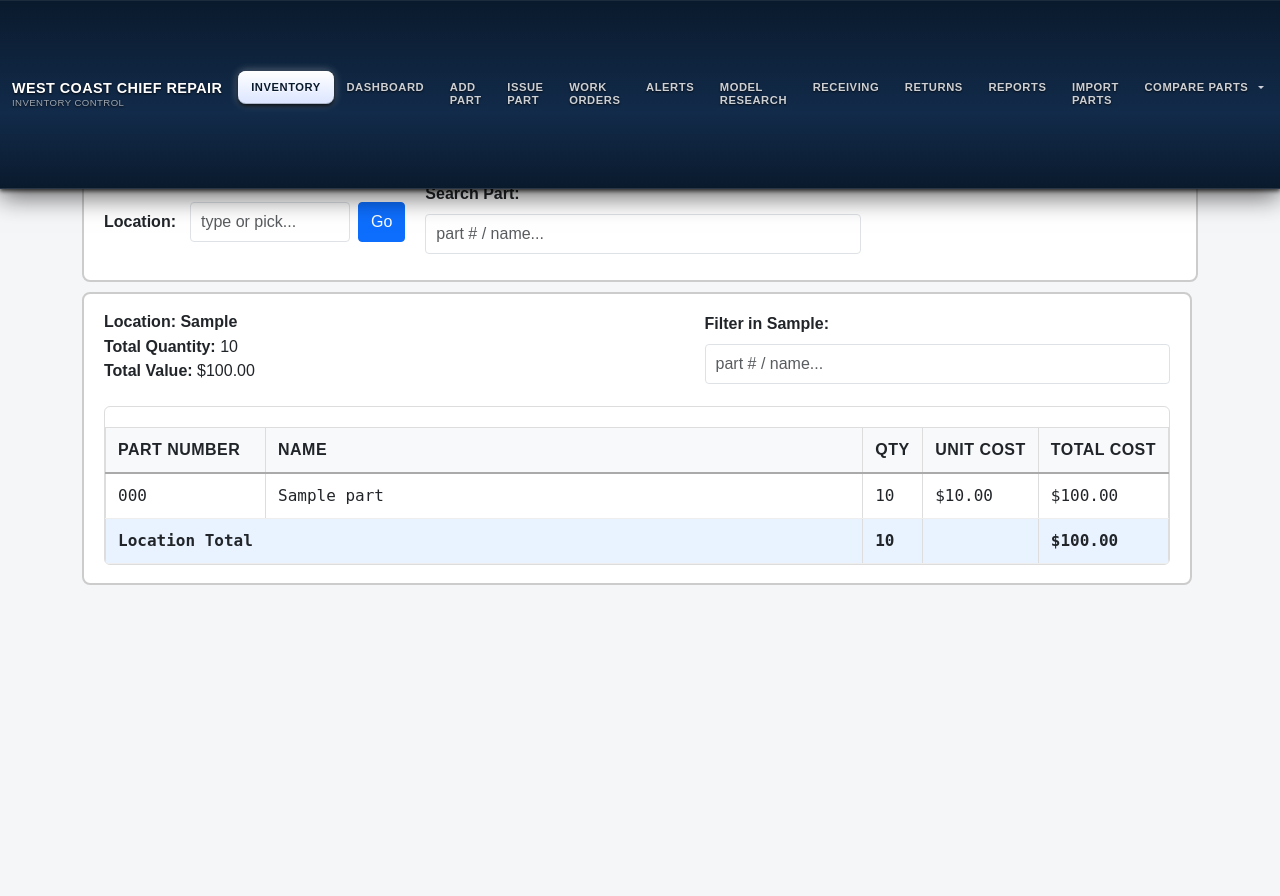
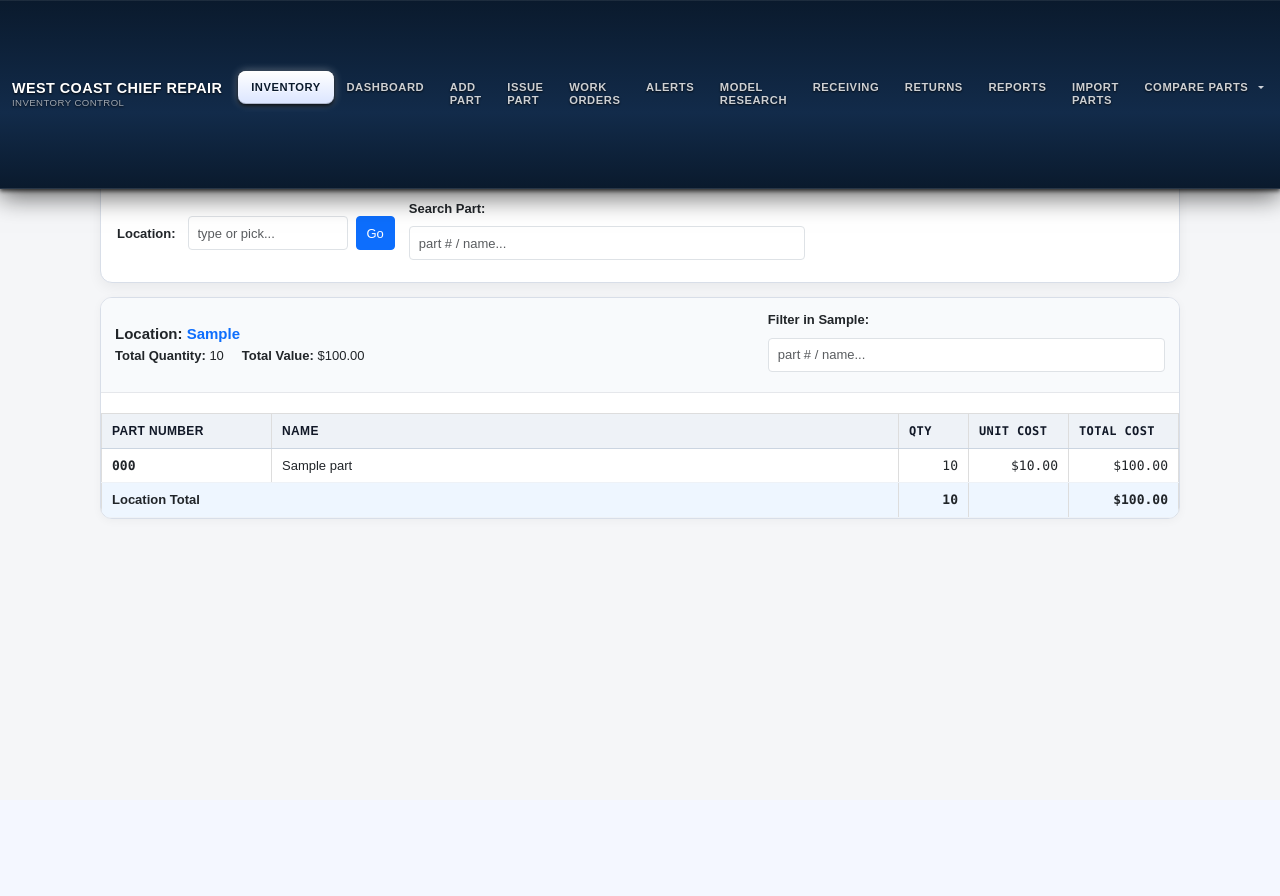
Before and after one commit to sqakross/WEAT_COAST, a Flask app: page /dashboard/location_report in a window 1280 px wide. After the commit the page ends 520 px from the top, so only its background shows below. Run offline with Flask 3, Linux system fonts and the light colour scheme; a user stored in the database is signed in; tables that the repository leaves empty hold one stand-in row (values such as "Sample post").

```diff
--- a/templates/location_report.html
+++ b/templates/location_report.html
@@ -3,60 +3,219 @@
 
 <style>
   .inventory-report-page {
-    display: flex;
-    flex-direction: column;
-    height: calc(100vh - 60px);
-    max-height: calc(100vh - 60px);
-    font-size: 1.1rem;
+    max-width: 1380px;
+    margin: 0 auto;
+    padding: 14px 18px 40px;
+    font-size: 14px;
   }
+
   .sticky-toolbar {
     position: sticky;
-    top: 0;
+    top: 58px;
     z-index: 100;
+    background: #ffffff;
+    border: 1px solid #d8dee8;
+    border-radius: 12px;
+    padding: 14px 16px;
+    margin-bottom: 14px;
+    box-shadow: 0 4px 14px rgba(0,0,0,.06);
+  }
+
+  .toolbar-row1,
+  .toolbar-row2 {
+    display: flex;
+    flex-wrap: wrap;
+    align-items: center;
+    gap: 10px 14px;
+  }
+
+  .toolbar-row1 {
+    margin-bottom: 10px;
+  }
+
+  .left-actions {
+    display: flex;
+    flex-wrap: wrap;
+    gap: 8px;
+    align-items: center;
+  }
+
+  .toolbar-summary {
+    margin-left: auto;
+    font-size: 13px;
+    line-height: 1.45;
+    background: #f8fafc;
+    border: 1px solid #e5e7eb;
+    border-radius: 10px;
+    padding: 8px 12px;
+    min-width: 230px;
+  }
+
+  .label-inline {
+    font-size: 13px;
+    font-weight: 700;
+    margin-right: 4px;
+    white-space: nowrap;
+  }
+
+  .form-control-sm {
+    font-size: 13px;
+    height: 34px;
+    padding: 6px 9px;
+  }
+
+  .btn-sm {
+    font-size: 13px;
+    height: 34px;
+    padding: 6px 10px;
+  }
+
+  .locations-scroll-area {
+    overflow: visible;
+    padding-right: 0;
+  }
+
+  .location-card {
+    border: 1px solid #d8dee8;
+    border-radius: 12px;
     background: #fff;
-    border: 2px solid #ccc;
-    border-radius: 8px;
-    padding: 18px 20px;
-    margin-bottom: 10px;
-    font-size: 1.05rem;
-    line-height: 1.5;
+    padding: 0;
+    margin-bottom: 18px;
+    box-shadow: 0 2px 10px rgba(0,0,0,.04);
+    overflow: hidden;
   }
-  .toolbar-row1, .toolbar-row2 {
-    display: flex; flex-wrap: wrap; align-items: center; gap: 16px 20px;
+
+  .location-header {
+    display: flex;
+    flex-wrap: wrap;
+    align-items: center;
+    justify-content: space-between;
+    gap: 10px 16px;
+    padding: 12px 14px;
+    background: #f8fafc;
+    border-bottom: 1px solid #e5e7eb;
   }
-  .toolbar-row1 .left-actions { display: flex; flex-wrap: wrap; gap: 12px; align-items: center; }
-  .toolbar-summary { font-size: 1rem; line-height: 1.5; }
-  .toolbar-summary div { white-space: nowrap; }
-  .label-inline { font-size: 1rem; font-weight: 600; margin-right: 6px; white-space: nowrap; }
-  .form-control-sm { font-size: 1rem; padding: 8px 10px; height: 40px; line-height: 1.4; min-width: 140px; }
-  .btn-sm { font-size: 1rem; padding: 8px 12px; height: 40px; line-height: 1.4; }
-  .locations-scroll-area { flex: 1 1 auto; min-height: 0; overflow-y: auto; padding-right: 6px; font-size: 1.1rem; }
-  .location-card {
-    border: 2px solid #ccc; border-radius: 8px; background: #fff; padding: 18px 20px; margin-bottom: 20px;
-    display: flex; flex-direction: column; min-height: 260px; max-height: 480px; font-size: 1rem; line-height: 1.5;
+
+  .location-header h4 {
+    font-size: 15px;
+    font-weight: 800;
+    margin: 0 0 4px;
   }
-  .location-header { display: flex; flex-wrap: wrap; align-items: flex-start; justify-content: space-between; margin-bottom: 14px; row-gap: 8px; }
-  .location-header h4 { font-size: 1.2rem; font-weight: 600; margin: 0 0 6px 0; }
-  .location-meta { font-size: 1rem; line-height: 1.5; }
-  .location-header .form-control-sm { min-width: 200px; }
-  .match-count { font-size: 0.9rem; color: #555; min-width: 90px; line-height: 1.4; }
-  .table-wrapper { flex: 1 1 auto; min-height: 0; overflow-y: auto; border: 1px solid #ddd; border-radius: 6px; }
-  table.location-table { width: 100%; border-collapse: collapse; font-size: 1rem; line-height: 1.5; }
+
+  .location-name {
+    color: #0d6efd;
+  }
+
+  .location-meta {
+    display: flex;
+    flex-wrap: wrap;
+    gap: 8px 18px;
+    font-size: 13px;
+    line-height: 1.35;
+  }
+
+  .match-count {
+    font-size: 12px;
+    color: #64748b;
+    min-width: 80px;
+  }
+
+  .table-wrapper {
+    overflow-x: auto;
+    overflow-y: visible;
+    border: 0;
+    border-radius: 0;
+  }
+
+  table.location-table {
+    width: 100%;
+    border-collapse: collapse;
+    font-size: 13px;
+    line-height: 1.35;
+  }
+
   table.location-table thead th {
-    position: sticky; top: 0; background: #f8f9fa; z-index: 10; border-bottom: 2px solid #aaa;
-    text-align: left; padding: 10px 12px; white-space: nowrap; font-size: 1rem; font-weight: 600;
+    background: #eef2f7;
+    color: #111827;
+    border-bottom: 1px solid #cbd5e1;
+    text-align: left;
+    padding: 9px 10px;
+    white-space: nowrap;
+    font-size: 12px;
+    font-weight: 800;
+    text-transform: uppercase;
+}
+
+  table.location-table tbody td {
+    border-bottom: 1px solid #eef2f7;
+    padding: 8px 10px;
+    vertical-align: middle;
+    font-size: 13px;
   }
-  table.location-table tbody td { border-bottom: 1px solid #eee; padding: 10px 12px; vertical-align: top; font-family: monospace; font-size: 1rem; }
-  tr.location-total-row { background: #e9f3ff; font-weight: 700; font-size: 1rem; }
-  .no-results { padding: .75rem 1rem; margin: .5rem 0; border-radius: .5rem; border: 1px dashed #bbb; color: #555; }
+
+  table.location-table tbody tr:hover {
+    background: #f8fbff;
+  }
+
+  .part-number {
+    font-family: Consolas, monospace;
+    font-weight: 700;
+    white-space: nowrap;
+  }
+
+  .part-name {
+    font-family: Arial, sans-serif;
+  }
+
+  .num-cell {
+    text-align: right;
+    white-space: nowrap;
+    font-family: Consolas, monospace;
+  }
+
+  tr.location-total-row {
+    background: #eef6ff;
+    font-weight: 800;
+  }
+
+  .no-results {
+    padding: 12px 14px;
+    margin: 10px 0;
+    border-radius: 10px;
+    border: 1px dashed #94a3b8;
+    color: #475569;
+    background: #f8fafc;
+  }
+
+  @media (max-width: 900px) {
+    .inventory-report-page {
+      padding: 10px;
+    }
+
+    .sticky-toolbar {
+      top: 52px;
+    }
+
+    .toolbar-summary {
+      margin-left: 0;
+      width: 100%;
+    }
+
+    table.location-table {
+      font-size: 12px;
+    }
+
+    table.location-table thead th,
+    table.location-table tbody td {
+      padding: 7px 8px;
+    }
+  }
 </style>
 
 <div class="inventory-report-page">
 
-  <!-- ===== STICKY TOOLBAR ===== -->
   <div class="sticky-toolbar">
 
-    <!-- ROW 1 -->
     <div class="toolbar-row1">
       <div class="left-actions">
         <a href="{{ url_for('inventory.print_location_report') }}" class="btn btn-primary btn-sm">🖨️ Print Location Report</a>
@@ -64,16 +223,13 @@
         <a href="{{ url_for('inventory.dashboard') }}" class="btn btn-outline-secondary btn-sm">← Back to Dashboard</a>
       </div>
 
-      <div class="ms-auto toolbar-summary">
+      <div class="toolbar-summary">
         <div><strong>All Locations Total Qty:</strong> {{ grand_total_quantity }}</div>
         <div><strong>All Locations Total Value:</strong> ${{ '%.2f'|format(grand_total_value) }}</div>
       </div>
     </div>
 
-    <!-- ROW 2 -->
-    <div class="toolbar-row2" style="margin-top:10px;">
-
-      <!-- выбрать/перейти к конкретной локации -->
+    <div class="toolbar-row2">
       <form class="d-flex flex-wrap align-items-center gap-2" method="get" action="{{ url_for('inventory.location_report') }}">
         <label class="label-inline">Location:</label>
 
@@ -87,11 +243,14 @@
           autocomplete="off"
           placeholder="type or pick..."
         >
+
         <datalist id="locationList">
           {% set __has_unknown = false %}
           {% for loc_name in all_locations %}
             {% set _n = loc_name or 'Unknown' %}
-            {% if _n|lower in ['','unknown','—','-','none','null'] %}{% set __has_unknown = true %}{% endif %}
+            {% if _n|lower in ['','unknown','—','-','none','null'] %}
+              {% set __has_unknown = true %}
+            {% endif %}
             <option value="{{ _n }}"></option>
           {% endfor %}
           {% if not __has_unknown %}
@@ -102,7 +261,6 @@
         <button class="btn btn-sm btn-primary" type="submit">Go</button>
       </form>
 
-      <!-- поиск по партам -->
       <div class="d-flex flex-wrap align-items-center gap-2">
         <label class="label-inline">Search Part:</label>
         <input
@@ -115,11 +273,9 @@
         >
         <span id="globalMatchCount" class="match-count"></span>
       </div>
-
     </div>
   </div>
 
-  <!-- ===== SCROLL AREA ===== -->
   <div class="locations-scroll-area">
 
     {% if locations %}
@@ -129,7 +285,7 @@
       <div class="location-card" data-location="{{ loc }}">
         <div class="location-header">
           <div>
-            <h4 class="mb-1" style="font-size:1rem;">
+            <h4>
               Location: <span class="location-name">{{ loc }}</span>
             </h4>
             <div class="location-meta">
@@ -138,7 +294,6 @@
             </div>
           </div>
 
-          <!-- поиск внутри локации -->
           <div class="d-flex flex-wrap align-items-center gap-2">
             <label class="label-inline">Filter in {{ loc }}:</label>
             <input
@@ -156,11 +311,11 @@
           <table class="location-table">
             <thead>
               <tr>
-                <th style="width:160px;">Part Number</th>
+                <th style="width:170px;">Part Number</th>
                 <th>Name</th>
-                <th style="width:60px;">Qty</th>
-                <th style="width:80px;">Unit Cost</th>
-                <th style="width:80px;">Total Cost</th>
+                <th style="width:70px;" class="num-cell">Qty</th>
+                <th style="width:100px;" class="num-cell">Unit Cost</th>
+                <th style="width:110px;" class="num-cell">Total Cost</th>
               </tr>
             </thead>
 
@@ -169,37 +324,38 @@
               <tr>
                 <td class="part-number">{{ part.part_number|default('', true) }}</td>
                 <td class="part-name">{{ part.name|default('', true) }}</td>
-                <td>{{ (part.quantity or 0) }}</td>
-                <td>${{ '%.2f'|format(part.unit_cost or 0.0) }}</td>
-                <td>${{ '%.2f'|format((part.quantity or 0) * (part.unit_cost or 0.0)) }}</td>
+                <td class="num-cell">{{ (part.quantity or 0) }}</td>
+                <td class="num-cell">${{ '%.2f'|format(part.unit_cost or 0.0) }}</td>
+                <td class="num-cell">${{ '%.2f'|format((part.quantity or 0) * (part.unit_cost or 0.0)) }}</td>
               </tr>
               {% endfor %}
 
               <tr class="location-total-row">
                 <td colspan="2">Location Total</td>
-                <td>{{ data.total_quantity }}</td>
+                <td class="num-cell">{{ data.total_quantity }}</td>
                 <td></td>
-                <td>${{ '%.2f'|format(data.total_value) }}</td>
+                <td class="num-cell">${{ '%.2f'|format(data.total_value) }}</td>
               </tr>
             </tbody>
           </table>
         </div>
-
       </div>
       {% endfor %}
+
     {% else %}
       <div class="alert alert-info m-3">No parts in inventory.</div>
     {% endif %}
 
-  </div><!-- /locations-scroll-area -->
-
-</div><!-- /inventory-report-page -->
-
+  </div>
+</div>
 
 <script>
-  // --- маленький debounce, чтобы не дёргать фильтр на каждый символ
   function debounce(fn, ms) {
-    let t; return function(...args){ clearTimeout(t); t=setTimeout(()=>fn.apply(this,args), ms); };
+    let t;
+    return function(...args) {
+      clearTimeout(t);
+      t = setTimeout(() => fn.apply(this, args), ms);
+    };
   }
 
   function filterAllLocations() {
@@ -210,6 +366,7 @@
     let visibleCards = 0;
 
     const cards = document.querySelectorAll('.location-card');
+
     cards.forEach(card => {
       const tbody = card.querySelector('.partsTableBody');
       if (!tbody) return;
@@ -223,6 +380,7 @@
 
         const pnCell = tr.querySelector('.part-number');
         const nmCell = tr.querySelector('.part-name');
+
         const pn = (pnCell && pnCell.textContent ? pnCell.textContent : '').toLowerCase();
         const nm = (nmCell && nmCell.textContent ? nmCell.textContent : '').toLowerCase();
 
@@ -236,22 +394,30 @@
       });
 
       const totalRow = tbody.querySelector('.location-total-row');
-      if (totalRow) totalRow.style.display = (localVisible > 0 || q === '') ? '' : 'none';
+      if (totalRow) {
+        totalRow.style.display = (localVisible > 0 || q === '') ? '' : 'none';
+      }
 
       const localCounter = card.querySelector('.localMatchCount');
-      if (localCounter) localCounter.textContent = q ? (localVisible + " match(es)") : '';
+      if (localCounter) {
+        localCounter.textContent = q ? (localVisible + " match(es)") : '';
+      }
 
-      // скрываем карточку, если в ней нет совпадений при непустом запросе
       const cardVisible = (localVisible > 0 || q === '');
       card.style.display = cardVisible ? '' : 'none';
+
       if (cardVisible) visibleCards++;
     });
 
     const globalCounter = document.getElementById('globalMatchCount');
-    if (globalCounter) globalCounter.textContent = q ? (totalVisibleRows + " total match(es)") : '';
+    if (globalCounter) {
+      globalCounter.textContent = q ? (totalVisibleRows + " total match(es)") : '';
+    }
 
     const noRes = document.getElementById('globalNoResults');
-    if (noRes) noRes.style.display = (q && visibleCards === 0) ? '' : 'none';
+    if (noRes) {
+      noRes.style.display = (q && visibleCards === 0) ? '' : 'none';
+    }
   }
 
   const debouncedFilterAll = debounce(filterAllLocations, 120);
@@ -263,8 +429,9 @@
     const tbody = card.querySelector('.partsTableBody');
     if (!tbody) return;
 
-    const rows  = Array.from(tbody.querySelectorAll('tr'));
+    const rows = Array.from(tbody.querySelectorAll('tr'));
     const q = (inputEl.value || '').toLowerCase().trim();
+
     let visibleHere = 0;
 
     rows.forEach(tr => {
@@ -273,19 +440,25 @@
 
       const pnCell = tr.querySelector('.part-number');
       const nmCell = tr.querySelector('.part-name');
+
       const pn = (pnCell && pnCell.textContent ? pnCell.textContent : '').toLowerCase();
       const nm = (nmCell && nmCell.textContent ? nmCell.textContent : '').toLowerCase();
 
       const match = !q || pn.includes(q) || nm.includes(q);
       tr.style.display = match ? '' : 'none';
+
       if (match) visibleHere++;
     });
 
     const totalRow = tbody.querySelector('.location-total-row');
-    if (totalRow) totalRow.style.display = (visibleHere > 0 || q === '') ? '' : 'none';
+    if (totalRow) {
+      totalRow.style.display = (visibleHere > 0 || q === '') ? '' : 'none';
+    }
 
     const localCounter = card.querySelector('.localMatchCount');
-    if (localCounter) localCounter.textContent = q ? (visibleHere + " match(es)") : '';
+    if (localCounter) {
+      localCounter.textContent = q ? (visibleHere + " match(es)") : '';
+    }
   }
 </script>
 
```
Also changed, not shown: templates/wo_detail.html (+74 -9 lines), templates/wo_form_units.html (+74 -3 lines).
